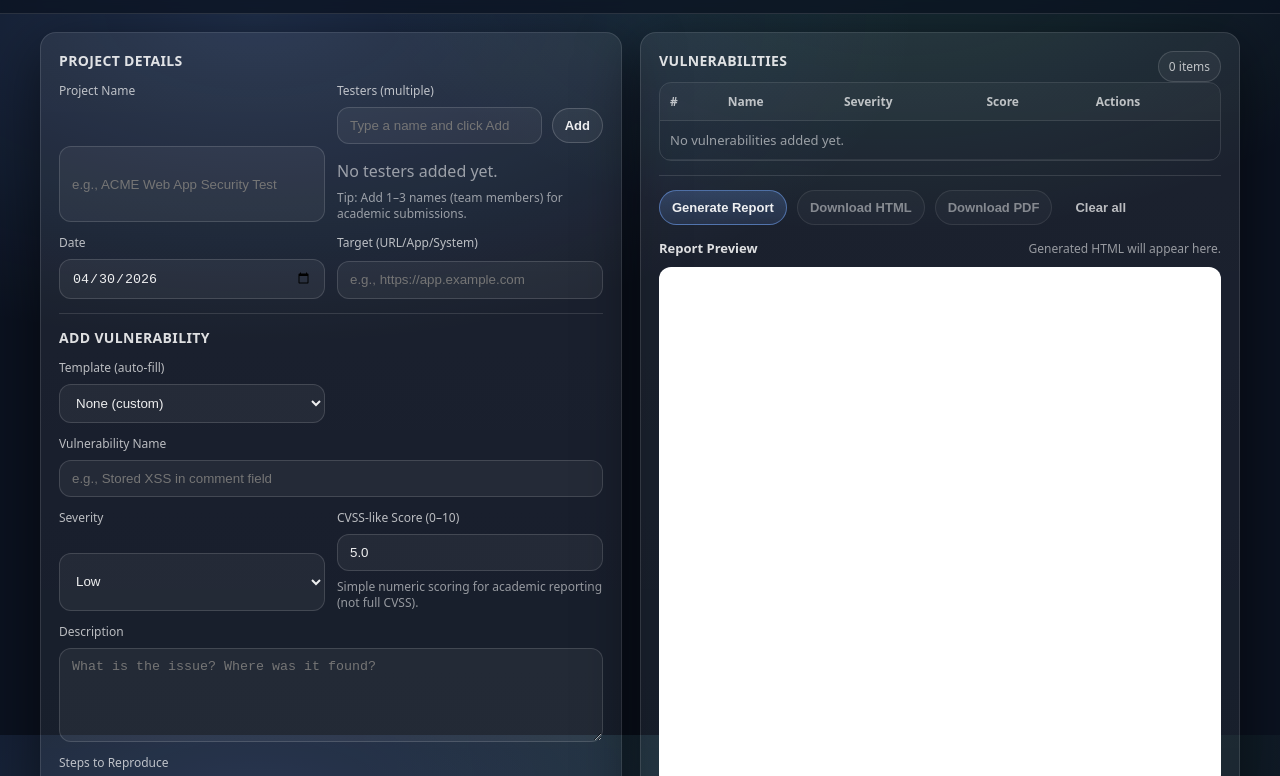
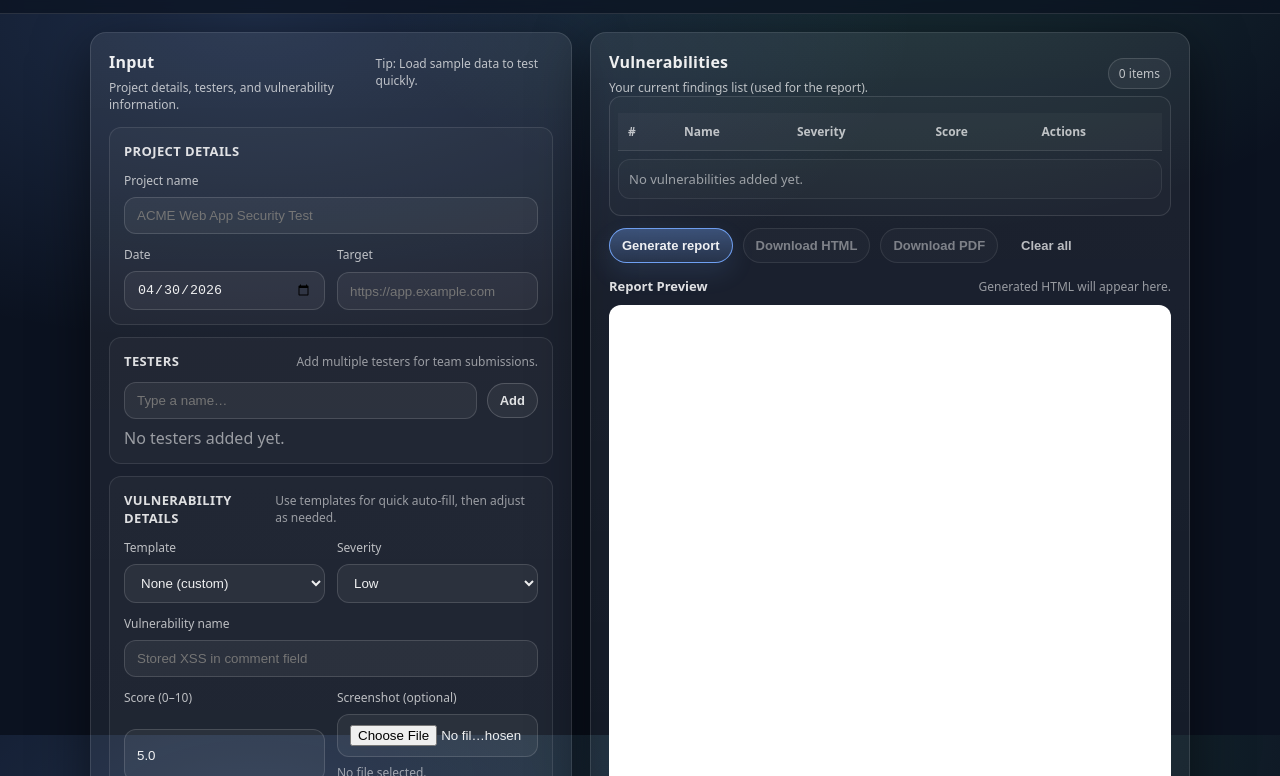
Before and after one commit to vivek-boini/Penetration-Testing-Report-Generator, a plain HTML site: page frontend/index.html in a window 1280 px wide. Shown: the part 65-841 px from the top of the page. Drawn offline with Linux system fonts and the light colour scheme.

Commit message:
fix: pdf generator

```diff
--- a/backend/server.js
+++ b/backend/server.js
@@ -26,8 +26,9 @@ app.use(
   })
 );
 
-// Accept JSON bodies (and a higher limit because reports can include long HTML strings).
-app.use(express.json({ limit: "2mb" }));
+// Accept JSON bodies (reports can include large HTML + optional embedded screenshots).
+// If this is too small, the HTML gets truncated and PDF generation can produce corrupted files.
+app.use(express.json({ limit: "25mb" }));
 
 app.get("/health", (req, res) => {
   res.json({ ok: true });
--- a/frontend/index.html
+++ b/frontend/index.html
@@ -26,28 +26,23 @@
 
     <main class="container grid">
       <section class="card">
-        <h2 class="card__title">Project Details</h2>
+        <div class="card__header">
+          <div>
+            <h2 class="card__heading">Input</h2>
+            <p class="card__subheading">Project details, testers, and vulnerability information.</p>
+          </div>
+          <span id="status" class="status" aria-live="polite"></span>
+        </div>
 
+        <div class="section">
+          <div class="section__head">
+            <h3 class="section__title">Project details</h3>
+          </div>
           <div class="form-grid">
-          <label class="field">
-            <span class="field__label">Project Name</span>
-            <input id="projectName" class="input" type="text" placeholder="e.g., ACME Web App Security Test" />
+            <label class="field field--full">
+              <span class="field__label">Project name</span>
+              <input id="projectName" class="input" type="text" placeholder="ACME Web App Security Test" />
             </label>
-
-          <div class="field">
-            <span class="field__label">Testers (multiple)</span>
-            <div class="row">
-              <input
-                id="testerName"
-                class="input"
-                type="text"
-                placeholder="Type a name and click Add"
-              />
-              <button id="btnAddTester" class="btn btn--secondary" type="button">Add</button>
-            </div>
-            <div id="testerChips" class="chips" aria-label="Testers list"></div>
-            <div class="help muted">Tip: Add 1–3 names (team members) for academic submissions.</div>
-          </div>
 
             <label class="field">
               <span class="field__label">Date</span>
@@ -55,18 +50,34 @@
             </label>
 
             <label class="field">
-            <span class="field__label">Target (URL/App/System)</span>
-            <input id="target" class="input" type="text" placeholder="e.g., https://app.example.com" />
+              <span class="field__label">Target</span>
+              <input id="target" class="input" type="text" placeholder="https://app.example.com" />
             </label>
           </div>
+        </div>
 
-        <div class="divider"></div>
+        <div class="section">
+          <div class="section__head">
+            <h3 class="section__title">Testers</h3>
+            <p class="section__hint muted">Add multiple testers for team submissions.</p>
+          </div>
 
-        <h2 class="card__title">Add Vulnerability</h2>
+          <div class="row">
+            <input id="testerName" class="input" type="text" placeholder="Type a name…" />
+            <button id="btnAddTester" class="btn btn--secondary" type="button">Add</button>
+          </div>
+          <div id="testerChips" class="chips" aria-label="Testers list"></div>
+        </div>
+
+        <div class="section">
+          <div class="section__head">
+            <h3 class="section__title">Vulnerability details</h3>
+            <p class="section__hint muted">Use templates for quick auto-fill, then adjust as needed.</p>
+          </div>
 
           <div class="form-grid">
             <label class="field">
-            <span class="field__label">Template (auto-fill)</span>
+              <span class="field__label">Template</span>
               <select id="template" class="input">
                 <option value="">None (custom)</option>
                 <option value="SQL Injection">SQL Injection</option>
@@ -74,11 +85,6 @@
                 <option value="CSRF">CSRF</option>
                 <option value="Broken Authentication">Broken Authentication</option>
               </select>
-          </label>
-
-          <label class="field field--full">
-            <span class="field__label">Vulnerability Name</span>
-            <input id="vulnName" class="input" type="text" placeholder="e.g., Stored XSS in comment field" />
             </label>
 
             <label class="field">
@@ -91,11 +97,21 @@
               </select>
             </label>
 
+            <label class="field field--full">
+              <span class="field__label">Vulnerability name</span>
+              <input id="vulnName" class="input" type="text" placeholder="Stored XSS in comment field" />
+            </label>
+
             <label class="field">
-            <span class="field__label">CVSS-like Score (0–10)</span>
+              <span class="field__label">Score (0–10)</span>
               <input id="cvssScore" class="input" type="number" min="0" max="10" step="0.1" value="5.0" />
-            <div class="help muted">Simple numeric scoring for academic reporting (not full CVSS).</div>
             </label>
+
+            <div class="field">
+              <span class="field__label">Screenshot (optional)</span>
+              <input id="screenshot" class="input" type="file" accept="image/*" />
+              <div id="screenshotHint" class="help muted">No file selected.</div>
+            </div>
 
             <label class="field field--full">
               <span class="field__label">Description</span>
@@ -103,8 +119,8 @@
             </label>
 
             <label class="field field--full">
-            <span class="field__label">Steps to Reproduce</span>
-            <textarea id="steps" class="input textarea" rows="3" placeholder="Step-by-step reproduction instructions."></textarea>
+              <span class="field__label">Steps to reproduce</span>
+              <textarea id="steps" class="input textarea" rows="3" placeholder="Step-by-step reproduction instructions"></textarea>
             </label>
 
             <label class="field field--full">
@@ -114,28 +130,23 @@
 
             <label class="field field--full">
               <span class="field__label">Recommendation</span>
-            <textarea id="recommendation" class="input textarea" rows="3" placeholder="How to fix / mitigate."></textarea>
-          </label>
-
-          <label class="field field--full">
-            <span class="field__label">Screenshot (optional)</span>
-            <input id="screenshot" class="input" type="file" accept="image/*" />
-            <div id="screenshotHint" class="help muted">No file selected.</div>
+              <textarea id="recommendation" class="input textarea" rows="3" placeholder="How to fix / mitigate"></textarea>
             </label>
           </div>
 
           <div class="actions">
-          <button id="btnAddVuln" class="btn" type="button">Add Vulnerability</button>
-          <button id="btnClearVulnForm" class="btn btn--secondary" type="button">
-            Clear fields
-          </button>
-          <span id="status" class="status" aria-live="polite"></span>
+            <button id="btnAddVuln" class="btn btn--primary" type="button">Add vulnerability</button>
+            <button id="btnClearVulnForm" class="btn btn--ghost" type="button">Clear</button>
+          </div>
         </div>
       </section>
 
       <section class="card">
         <div class="card__row">
-          <h2 class="card__title">Vulnerabilities</h2>
+          <div>
+            <h2 class="card__heading">Vulnerabilities</h2>
+            <p class="card__subheading">Your current findings list (used for the report).</p>
+          </div>
           <div class="pill" title="Items currently in your temporary list">
             <span id="vulnCount">0</span> items
           </div>
@@ -160,10 +171,8 @@
           </table>
         </div>
 
-        <div class="divider"></div>
-
         <div class="actions">
-          <button id="btnGenerate" class="btn" type="button">Generate Report</button>
+          <button id="btnGenerate" class="btn btn--primary" type="button">Generate report</button>
           <button id="btnDownloadHtml" class="btn btn--secondary" type="button" disabled>
             Download HTML
           </button>
--- a/frontend/styles.css
+++ b/frontend/styles.css
@@ -23,19 +23,32 @@
 html,
 body {
   height: 100%;
+  width: 100%;
 }
 
 body {
   margin: 0;
-  background: radial-gradient(1200px 600px at 20% 10%, rgba(118, 169, 255, 0.18), transparent 55%),
-    radial-gradient(900px 500px at 70% 0%, rgba(110, 231, 183, 0.14), transparent 60%),
-    var(--bg);
+  min-height: 100vh;
   color: var(--text);
   font-family: var(--font);
 }
 
+/* Apply the same background to both html and body to avoid seams/stripes. */
+html,
+body {
+  background: radial-gradient(1200px 600px at 20% 10%, rgba(118, 169, 255, 0.18), transparent 55%),
+    radial-gradient(900px 500px at 70% 0%, rgba(110, 231, 183, 0.14), transparent 60%),
+    var(--bg);
+  background-repeat: no-repeat;
+  background-attachment: fixed;
+}
+
+body {
+  overflow-x: hidden;
+}
+
 .container {
-  width: min(1200px, calc(100% - 32px));
+  width: min(1100px, calc(100% - 32px));
   margin: 0 auto;
 }
 
@@ -80,6 +93,7 @@ body {
   grid-template-columns: 1fr 1fr;
   gap: 18px;
   padding: 18px 0 26px;
+  align-items: start;
 }
 
 @media (max-width: 1000px) {
@@ -89,19 +103,32 @@ body {
 }
 
 .card {
-  background: linear-gradient(180deg, rgba(255, 255, 255, 0.07), rgba(255, 255, 255, 0.04));
+  background: linear-gradient(180deg, rgba(255, 255, 255, 0.075), rgba(255, 255, 255, 0.04));
   border: 1px solid var(--border);
   border-radius: var(--radius);
   padding: 18px;
-  box-shadow: var(--shadow);
+  box-shadow: 0 16px 55px rgba(0, 0, 0, 0.52);
 }
 
-.card__title {
-  margin: 0 0 12px;
-  font-size: 14px;
-  letter-spacing: 0.35px;
-  text-transform: uppercase;
-  color: rgba(255, 255, 255, 0.86);
+.card__header {
+  display: flex;
+  align-items: baseline;
+  justify-content: space-between;
+  gap: 12px;
+  margin-bottom: 14px;
+}
+
+.card__heading {
+  margin: 0;
+  font-size: 16px;
+  font-weight: 800;
+  letter-spacing: 0.2px;
+}
+
+.card__subheading {
+  margin: 6px 0 0;
+  font-size: 12px;
+  color: var(--muted);
 }
 
 .card__row {
@@ -109,6 +136,35 @@ body {
   align-items: center;
   justify-content: space-between;
   gap: 10px;
+}
+
+.section {
+  padding: 14px;
+  border: 1px solid rgba(255, 255, 255, 0.1);
+  background: rgba(255, 255, 255, 0.03);
+  border-radius: var(--radius-sm);
+  margin-top: 12px;
+}
+
+.section__head {
+  display: flex;
+  align-items: baseline;
+  justify-content: space-between;
+  gap: 12px;
+  margin-bottom: 12px;
+}
+
+.section__title {
+  margin: 0;
+  font-size: 13px;
+  text-transform: uppercase;
+  letter-spacing: 0.38px;
+  color: rgba(255, 255, 255, 0.86);
+}
+
+.section__hint {
+  margin: 0;
+  font-size: 12px;
 }
 
 .form-grid {
@@ -151,12 +207,6 @@ body {
   min-height: 94px;
 }
 
-.divider {
-  height: 1px;
-  background: var(--border);
-  margin: 14px 0;
-}
-
 .actions {
   display: flex;
   flex-wrap: wrap;
@@ -172,8 +222,8 @@ body {
 
 .btn {
   appearance: none;
-  border: 1px solid rgba(118, 169, 255, 0.5);
-  background: linear-gradient(180deg, rgba(118, 169, 255, 0.22), rgba(118, 169, 255, 0.12));
+  border: 1px solid rgba(118, 169, 255, 0.45);
+  background: rgba(118, 169, 255, 0.12);
   color: var(--text);
   border-radius: 999px;
   padding: 9px 12px;
@@ -197,7 +247,14 @@ body {
 
 .btn--secondary {
   border-color: rgba(255, 255, 255, 0.18);
-  background: rgba(255, 255, 255, 0.06);
+  background: rgba(255, 255, 255, 0.05);
+  color: rgba(255, 255, 255, 0.86);
+}
+
+.btn--primary {
+  border-color: rgba(118, 169, 255, 0.9);
+  background: linear-gradient(180deg, rgba(118, 169, 255, 0.35), rgba(118, 169, 255, 0.14));
+  box-shadow: 0 10px 25px rgba(118, 169, 255, 0.12);
 }
 
 .btn--ghost {
@@ -223,7 +280,7 @@ body {
 .pill--Low {
   border-color: rgba(34, 197, 94, 0.55);
   background: rgba(34, 197, 94, 0.12);
-  color: rgba(255, 255, 255, 0.88);
+  color: rgba(255, 255, 255, 0.9);
 }
 
 .pill--Medium {
@@ -292,12 +349,15 @@ body {
   overflow: auto;
   border: 1px solid rgba(255, 255, 255, 0.12);
   border-radius: var(--radius-sm);
+  background: rgba(255, 255, 255, 0.02);
 }
 
 .table {
   width: 100%;
-  border-collapse: collapse;
+  border-collapse: separate;
+  border-spacing: 0 8px;
   min-width: 560px;
+  padding: 8px;
 }
 
 .table thead th {
@@ -312,13 +372,27 @@ body {
 
 .table tbody td {
   padding: 10px;
+  border-top: 1px solid rgba(255, 255, 255, 0.08);
   border-bottom: 1px solid rgba(255, 255, 255, 0.08);
   vertical-align: top;
   font-size: 13px;
+  background: rgba(255, 255, 255, 0.02);
+}
+
+.table tbody tr td:first-child {
+  border-left: 1px solid rgba(255, 255, 255, 0.08);
+  border-top-left-radius: 12px;
+  border-bottom-left-radius: 12px;
+}
+
+.table tbody tr td:last-child {
+  border-right: 1px solid rgba(255, 255, 255, 0.08);
+  border-top-right-radius: 12px;
+  border-bottom-right-radius: 12px;
 }
 
 .table tbody tr:hover td {
-  background: rgba(255, 255, 255, 0.03);
+  background: rgba(255, 255, 255, 0.035);
 }
 
 .right {
@@ -370,3 +444,25 @@ body {
   padding: 14px 0;
   font-size: 12px;
 }
+
+@media (max-width: 800px) {
+  .topbar__inner {
+    flex-direction: column;
+    align-items: flex-start;
+  }
+  .topbar__actions {
+    width: 100%;
+    justify-content: flex-start;
+    flex-wrap: wrap;
+  }
+  .form-grid {
+    grid-template-columns: 1fr;
+  }
+  .row {
+    flex-direction: column;
+    align-items: stretch;
+  }
+  .table {
+    min-width: 620px;
+  }
+}
```
Also changed, not shown: backend/src/routes/reportRoutes.js (+9 -3 lines). Lines whose indentation alone changed are shown as unchanged.
